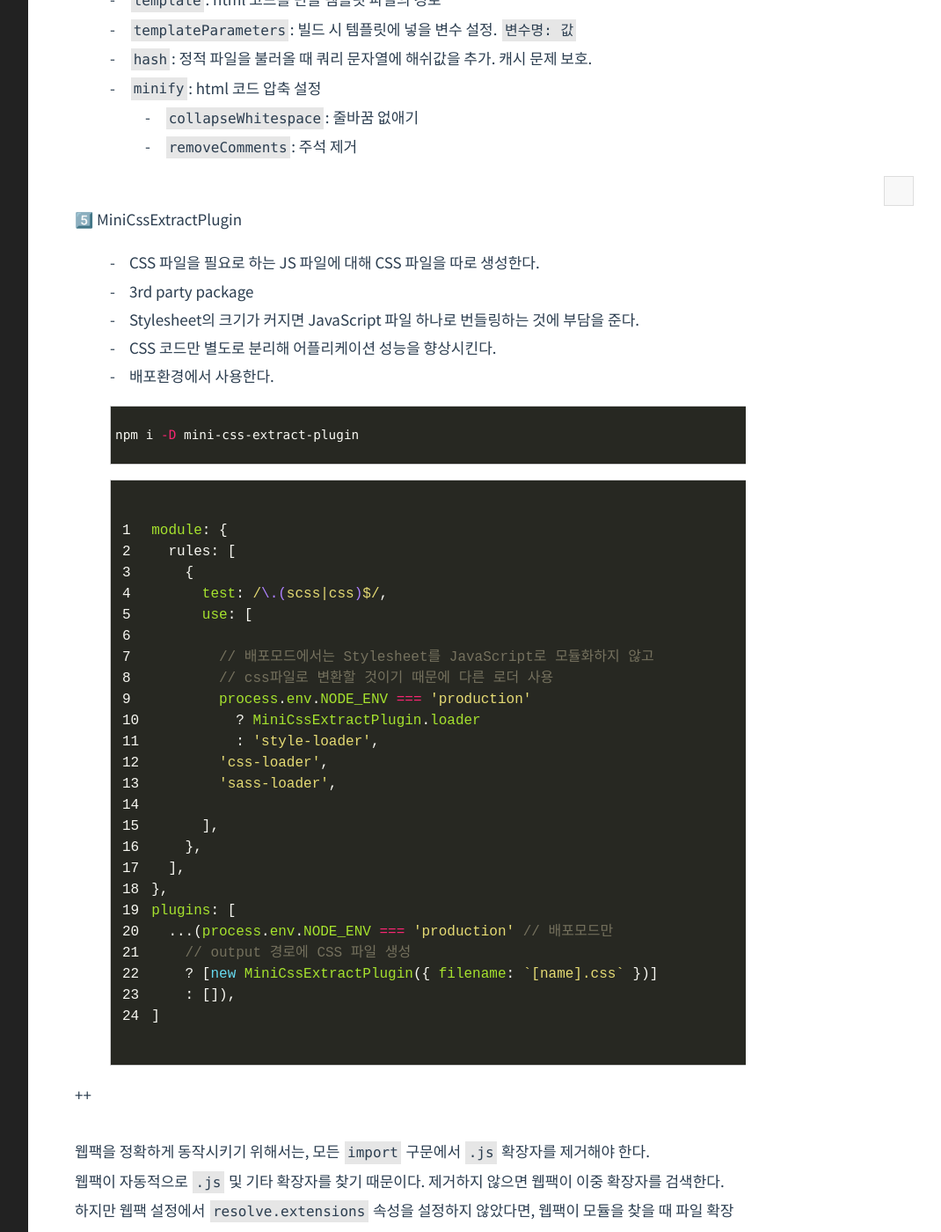
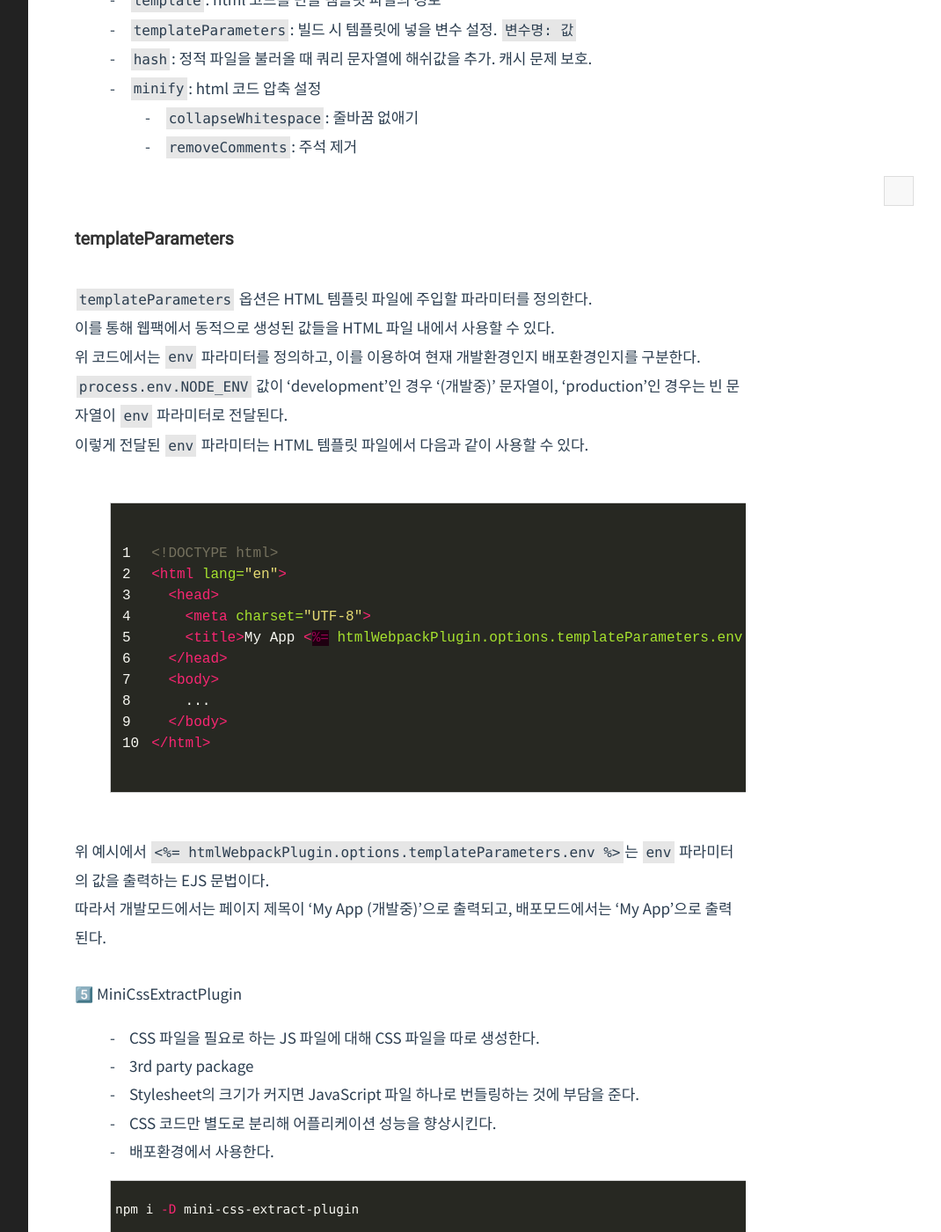
Before and after one commit to hajongon/hajongon.github.io, a Jekyll site: the page built from _posts/2023-03-29-webpack-ts.md, in a window 1280 px wide and 1400 px high, scrolled down 3360 px. Shown: the whole window at 88% size, without its empty margins (188-1258 px from the left). Built offline with Jekyll 4.4.1, drawn with Linux system fonts in a browser that asks for light colours; some of the changed text lies outside the part shown.

Commit message:
post: webpack ts 수정

```diff
--- a/_posts/2023-03-29-webpack-ts.md
+++ b/_posts/2023-03-29-webpack-ts.md
@@ -93,7 +93,7 @@ plugins: [
     template: './src/index.html', // 템플릿 경로를 지정
     templateParameters: { // 템플릿에 주입할 파라미터 지정
       env: process.env.NODE_ENV === 'development'
-      ? '(개발용)' : '', // env변수 설정
+      ? '(개발중)' : '', // env변수 설정
     },
     hash: true, // 해쉬값 추가
     minify:
@@ -116,6 +116,40 @@ plugins: [
   - `minify`: html 코드 압축 설정
     - `collapseWhitespace`: 줄바꿈 없애기
     - `removeComments`: 주석 제거
+
+<br>
+
+### templateParameters
+<br>
+`templateParameters` 옵션은 HTML 템플릿 파일에 주입할 파라미터를 정의한다. <br>
+이를 통해 웹팩에서 동적으로 생성된 값들을 HTML 파일 내에서 사용할 수 있다.<br>
+
+위 코드에서는 `env` 파라미터를 정의하고, 이를 이용하여 현재 개발환경인지 배포환경인지를 구분한다. <br>
+`process.env.NODE_ENV` 값이 'development'인 경우 '(개발중)' 문자열이, 'production'인 경우는 빈 문자열이 `env` 파라미터로 전달된다.<br>
+
+이렇게 전달된 `env` 파라미터는 HTML 템플릿 파일에서 다음과 같이 사용할 수 있다.
+
+<br>
+
+{% highlight html linenos %}
+
+<!DOCTYPE html>
+<html lang="en">
+  <head>
+    <meta charset="UTF-8">
+    <title>My App <%= htmlWebpackPlugin.options.templateParameters.env %></title>
+  </head>
+  <body>
+    ...
+  </body>
+</html>
+
+{% endhighlight %}
+
+<br>
+
+위 예시에서 `<%= htmlWebpackPlugin.options.templateParameters.env %>`는 `env` 파라미터의 값을 출력하는 EJS 문법이다.
+<br>따라서 개발모드에서는 페이지 제목이 'My App (개발중)'으로 출력되고, 배포모드에서는 'My App'으로 출력된다.
 
 
 <br>
@@ -381,7 +415,7 @@ module.exports = {
       templateParameters: {
         // 템플릿에 주입할 파라매터 변수 지정
         env: process.env.NODE_ENV === "development"
-        ? "(개발용)" : "", // env변수 설정
+        ? "(개발중)" : "", // env변수 설정
       },
       hash: true, // 해쉬값을 추가
       minify:
@@ -398,6 +432,7 @@ module.exports = {
 
 {% endhighlight %}
 
+
 <br>
 
 `package.json` 파일 내 `scripts`의 `build`를 수정한다.
@@ -409,7 +444,7 @@ module.exports = {
 }
 {% endhighlight %}
 
-<br>
+
 <br>
 
 
```
Also changed, not shown: other parts of _posts/2023-03-29-webpack-ts.md (+1 -1 lines).
